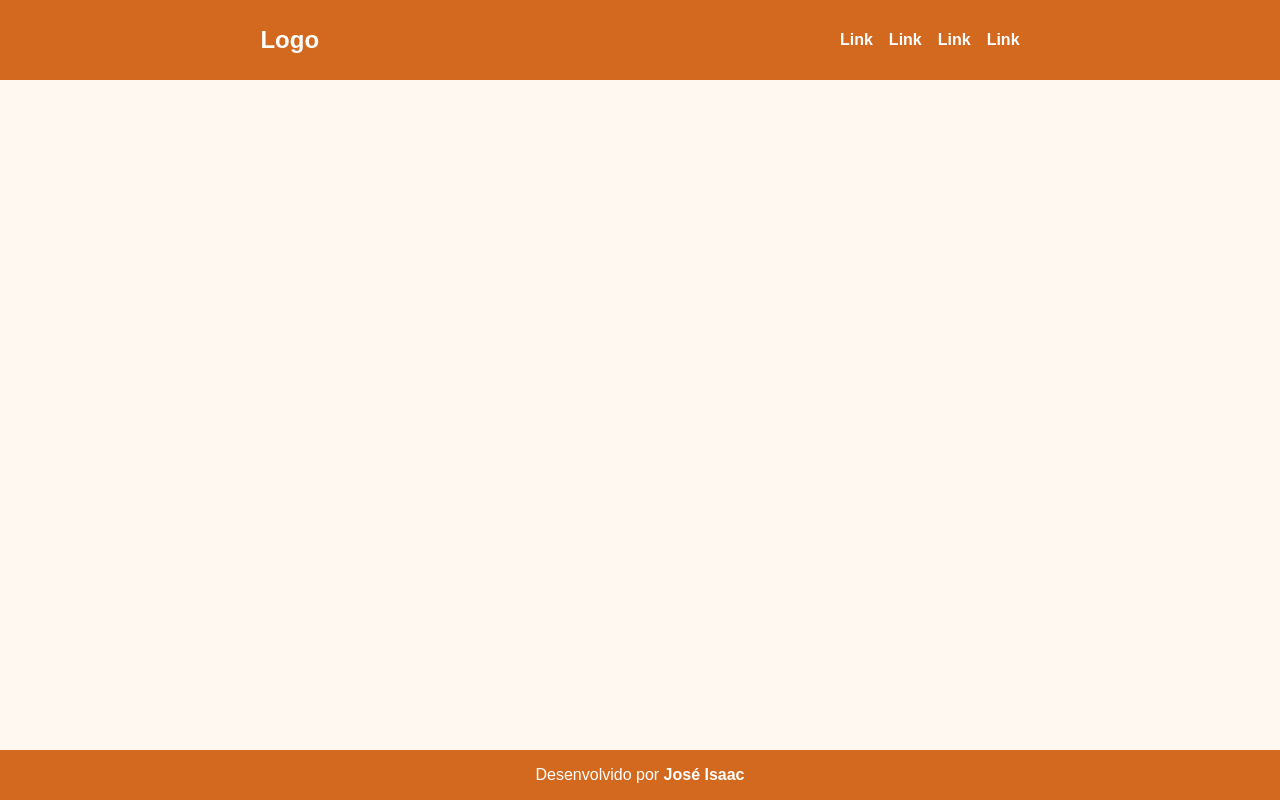
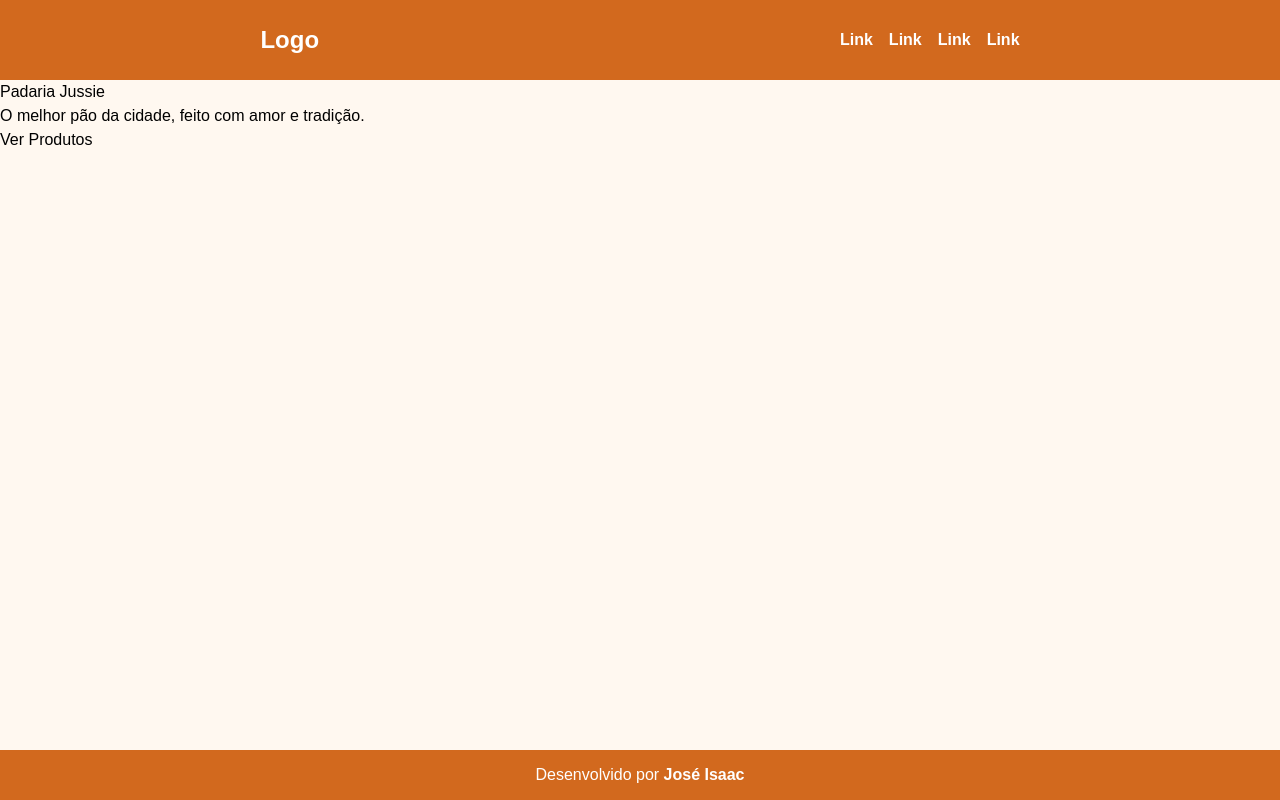
Before and after one commit to joseisaacpy/lp-padaria-jussie, a React (Vite) app: page / in a window 1280 px wide. Built offline with nearby package versions, Linux system fonts and the light colour scheme.

Commit message:
feat: criar base do hero e importar no App.jsx

```diff
--- a/src/Components/Hero/index.jsx
+++ b/src/Components/Hero/index.jsx
@@ -0,0 +1,15 @@
+const Hero = () => {
+  return (
+    <section className="hero">
+      <div className="hero-content">
+        <h1>Padaria Jussie</h1>
+        <p>O melhor pão da cidade, feito com amor e tradição.</p>
+        <a href="#products" className="btn">
+          Ver Produtos
+        </a>
+      </div>
+    </section>
+  );
+};
+
+export default Hero;
--- a/src/Pages/App.jsx
+++ b/src/Pages/App.jsx
@@ -1,6 +1,7 @@
 // Importa os componentes
 import Header from "../Components/Header";
 import Footer from "../Components/Footer";
+import Hero from "../Components/Hero";
 
 function App() {
   return (
@@ -8,6 +9,7 @@ function App() {
       {/* Header */}
       <Header />
       {/* Hero */}
+      <Hero />
       {/* Footer */}
       <Footer />
     </>
```
